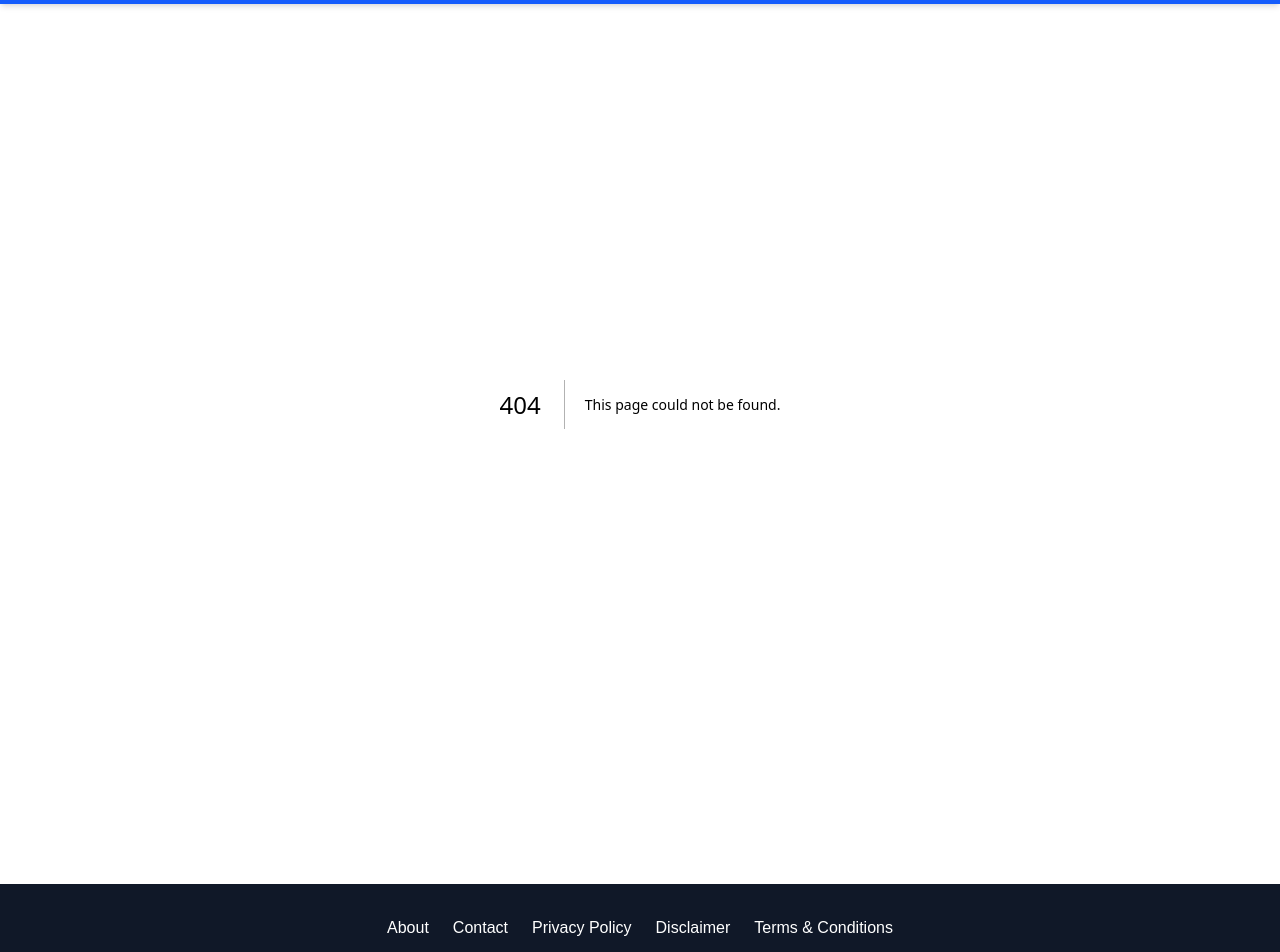
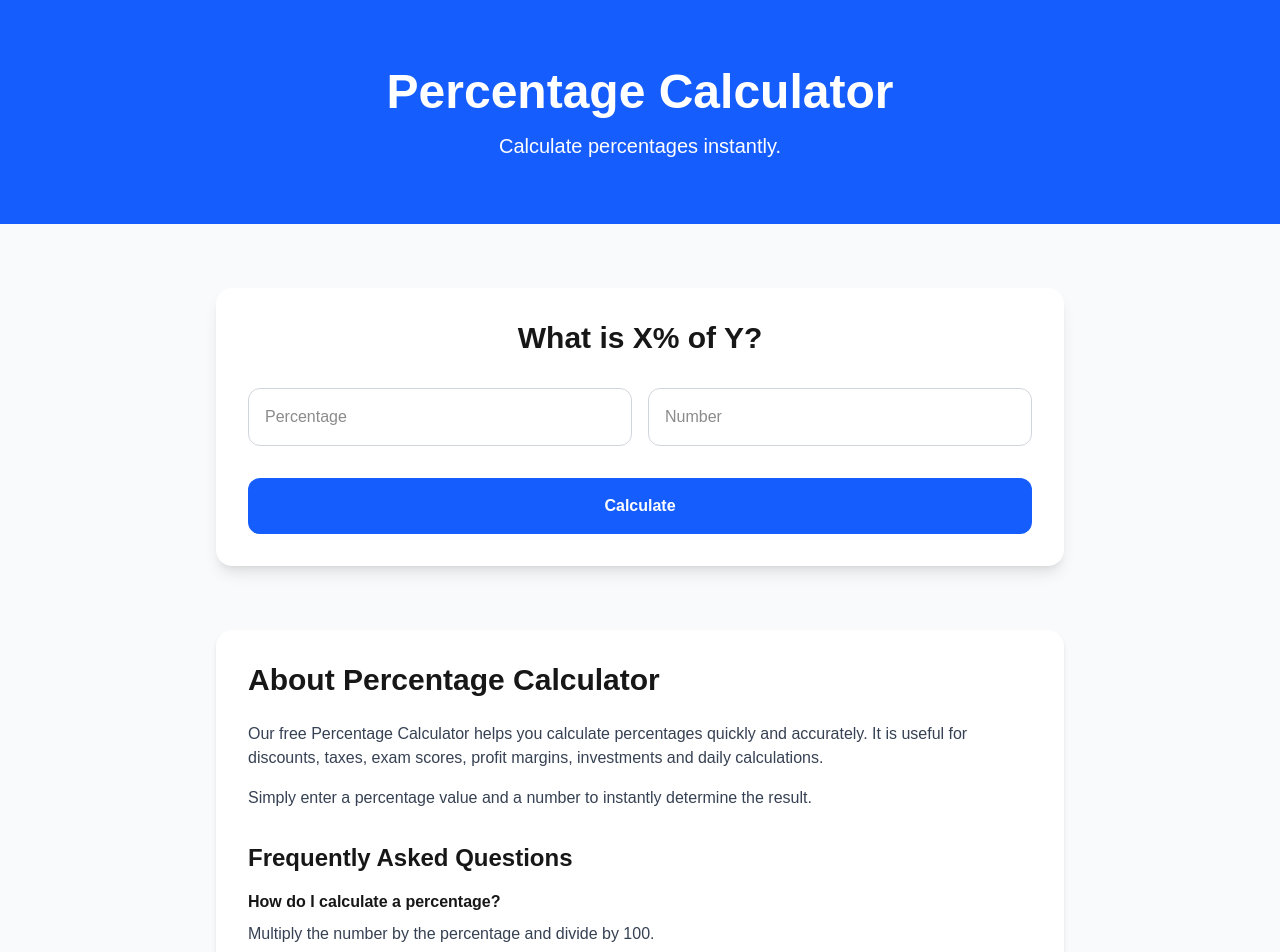
Before and after one commit to CalcSci/calcsci, a Next.js app: page /utility/percentage-calculator in a window 1280 px wide. Before the commit this address had no page. Shown: the part 60-1012 px from the top of the page. Built offline with nearby package versions, Linux system fonts and the light colour scheme.

Commit message:
Added robots.txt

```diff
--- a/app/page.tsx
+++ b/app/page.tsx
@@ -16,6 +16,11 @@ export default function Home() {
       name: "BMI Calculator",
       icon: "⚖️",
       href: "/utility/bmi-calculator",
+    },
+    {
+      name: "Percentage Calculator",
+      icon: "📊",
+      href: "/utility/percentage-calculator",
     },
     {
       name: "EMI Calculator",
@@ -158,6 +163,12 @@ export default function Home() {
               </div>
             </Link>
 
+            <Link href="/utility/percentage-calculator">
+              <div className="bg-blue-50 border border-blue-200 p-3 rounded-xl hover:bg-blue-100 cursor-pointer">
+                📊 Percentage Calculator
+              </div>
+            </Link>
+
             <div className="bg-gray-100 p-3 rounded-xl">
               ⛽ Fuel Cost Calculator
             </div>
--- /dev/null
+++ b/app/utility/percentage-calculator/layout.tsx
@@ -0,0 +1,45 @@
+import type { Metadata } from "next";
+
+export const metadata: Metadata = {
+  title:
+    "Percentage Calculator - Calculate Percentages Online | CalcSci",
+  description:
+    "Free online Percentage Calculator. Calculate percentages, percentage increase, percentage decrease and percentage difference instantly.",
+  alternates: {
+    canonical: "/utility/percentage-calculator",
+  },
+  openGraph: {
+    title:
+      "Percentage Calculator - Calculate Percentages Online | CalcSci",
+    description:
+      "Free online Percentage Calculator. Calculate percentages instantly.",
+    url:
+      "https://www.calcsci.com/utility/percentage-calculator",
+    siteName: "CalcSci",
+    type: "website",
+    images: [
+      {
+        url: "/og-image.png",
+        width: 1200,
+        height: 630,
+        alt: "Percentage Calculator | CalcSci",
+      },
+    ],
+  },
+  twitter: {
+    card: "summary_large_image",
+    title:
+      "Percentage Calculator - Calculate Percentages Online | CalcSci",
+    description:
+      "Free online Percentage Calculator. Calculate percentages instantly.",
+    images: ["/og-image.png"],
+  },
+};
+
+export default function PercentageCalculatorLayout({
+  children,
+}: {
+  children: React.ReactNode;
+}) {
+  return children;
+}
--- /dev/null
+++ b/app/utility/percentage-calculator/page.tsx
@@ -0,0 +1,210 @@
+"use client";
+
+import { useState } from "react";
+import BreadcrumbSchema from "@/components/BreadcrumbSchema";
+
+export default function PercentageCalculatorPage() {
+  const [percentage, setPercentage] = useState("");
+  const [number, setNumber] = useState("");
+  const [result, setResult] = useState("");
+
+  const calculate = () => {
+    const p = Number(percentage);
+    const n = Number(number);
+
+    if (!p || !n) {
+      setResult("Please enter valid values.");
+      return;
+    }
+
+    const answer = (p / 100) * n;
+    setResult(
+      `${p}% of ${n} = ${answer.toLocaleString()}`
+    );
+  };
+
+  return (
+    <>
+      <BreadcrumbSchema
+        items={[
+          {
+            name: "Home",
+            url: "https://www.calcsci.com",
+          },
+          {
+            name: "Utility",
+            url: "https://www.calcsci.com/utility",
+          },
+          {
+            name: "Percentage Calculator",
+            url: "https://www.calcsci.com/utility/percentage-calculator",
+          },
+        ]}
+      />
+      <script
+        type="application/ld+json"
+        dangerouslySetInnerHTML={{
+          __html: JSON.stringify({
+            "@context": "https://schema.org",
+            "@type": "WebApplication",
+            name: "Percentage Calculator",
+            url:
+              "https://www.calcsci.com/utility/percentage-calculator",
+            applicationCategory: "UtilityApplication",
+            operatingSystem: "Any",
+            description:
+              "Free online Percentage Calculator to calculate percentages instantly.",
+          }),
+        }}
+      />
+      <script
+        type="application/ld+json"
+        dangerouslySetInnerHTML={{
+          __html: JSON.stringify({
+            "@context": "https://schema.org",
+            "@type": "FAQPage",
+            mainEntity: [
+              {
+                "@type": "Question",
+                name: "How do I calculate a percentage?",
+                acceptedAnswer: {
+                  "@type": "Answer",
+                  text:
+                    "Multiply the number by the percentage and divide by 100.",
+                },
+              },
+              {
+                "@type": "Question",
+                name: "What is 20% of 500?",
+                acceptedAnswer: {
+                  "@type": "Answer",
+                  text:
+                    "20% of 500 equals 100.",
+                },
+              },
+              {
+                "@type": "Question",
+                name: "Can I calculate percentage increase?",
+                acceptedAnswer: {
+                  "@type": "Answer",
+                  text:
+                    "Yes. Percentage increase compares the increase relative to the original value.",
+                },
+              },
+            ],
+          }),
+        }}
+      />
+    <main className="bg-gray-50 min-h-screen">
+      <section className="bg-blue-600 text-white py-16 text-center">
+        <h1 className="text-5xl font-bold">
+          Percentage Calculator
+        </h1>
+
+        <p className="text-xl mt-4">
+          Calculate percentages instantly.
+        </p>
+      </section>
+
+      <section className="max-w-4xl mx-auto px-6 py-16">
+        <div className="bg-white rounded-2xl shadow-lg p-8">
+          <h2 className="text-3xl font-bold text-center mb-8">
+            What is X% of Y?
+          </h2>
+
+          <div className="grid md:grid-cols-2 gap-4">
+            <input
+              type="number"
+              placeholder="Percentage"
+              value={percentage}
+              onChange={(e) =>
+                setPercentage(e.target.value)
+              }
+              className="border border-gray-300 rounded-xl p-4"
+            />
+
+            <input
+              type="number"
+              placeholder="Number"
+              value={number}
+              onChange={(e) =>
+                setNumber(e.target.value)
+              }
+              className="border border-gray-300 rounded-xl p-4"
+            />
+          </div>
+
+          <button
+            onClick={calculate}
+            className="w-full mt-8 bg-blue-600 text-white py-4 rounded-xl font-semibold"
+          >
+            Calculate
+          </button>
+
+          {result && (
+            <div className="bg-green-50 border border-green-300 rounded-xl p-6 text-center mt-8">
+              <h3 className="text-2xl font-bold text-green-700">
+                Result
+              </h3>
+
+              <p className="text-xl mt-4">
+                {result}
+              </p>
+            </div>
+          )}
+        </div>
+      </section>
+
+      <section className="max-w-4xl mx-auto px-6 pb-16">
+        <div className="bg-white rounded-2xl shadow-md p-8">
+          <h2 className="text-3xl font-bold mb-6">
+            About Percentage Calculator
+          </h2>
+
+          <p className="text-gray-700 mb-4">
+            Our free Percentage Calculator helps you calculate
+            percentages quickly and accurately. It is useful
+            for discounts, taxes, exam scores, profit margins,
+            investments and daily calculations.
+          </p>
+
+          <p className="text-gray-700 mb-4">
+            Simply enter a percentage value and a number to
+            instantly determine the result.
+          </p>
+
+          <h2 className="text-2xl font-bold mt-8 mb-4">
+            Frequently Asked Questions
+          </h2>
+
+          <h3 className="font-semibold mb-2">
+            How do I calculate a percentage?
+          </h3>
+
+          <p className="text-gray-700 mb-4">
+            Multiply the number by the percentage and divide
+            by 100.
+          </p>
+
+          <h3 className="font-semibold mb-2">
+            What is 20% of 500?
+          </h3>
+
+          <p className="text-gray-700 mb-4">
+            20% of 500 is 100.
+          </p>
+
+          <h3 className="font-semibold mb-2">
+            Why use a Percentage Calculator?
+          </h3>
+
+          <p className="text-gray-700">
+            It saves time and reduces calculation errors when
+            working with percentages.
+          </p>
+        </div>
+      </section>
+    </main>
+    </>
+  );
+}
```
